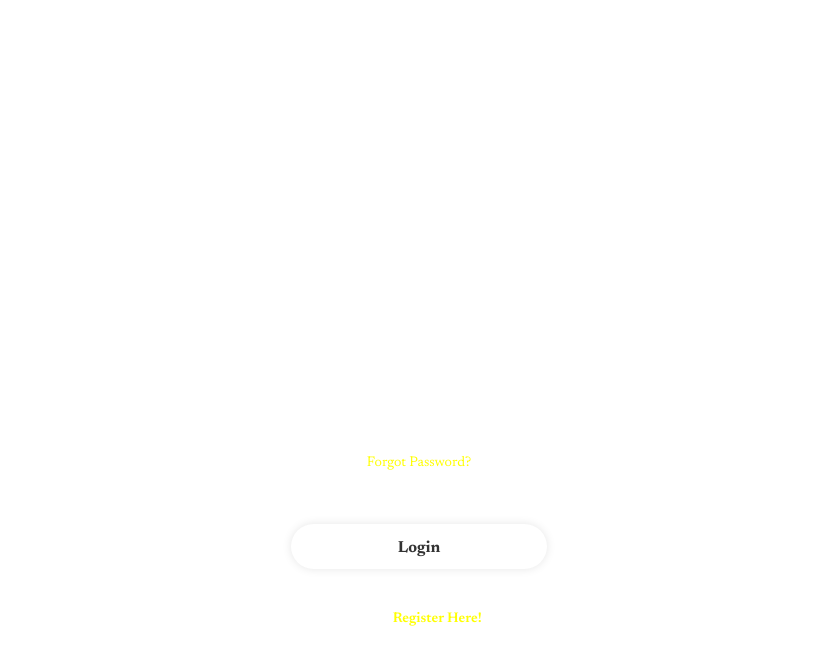
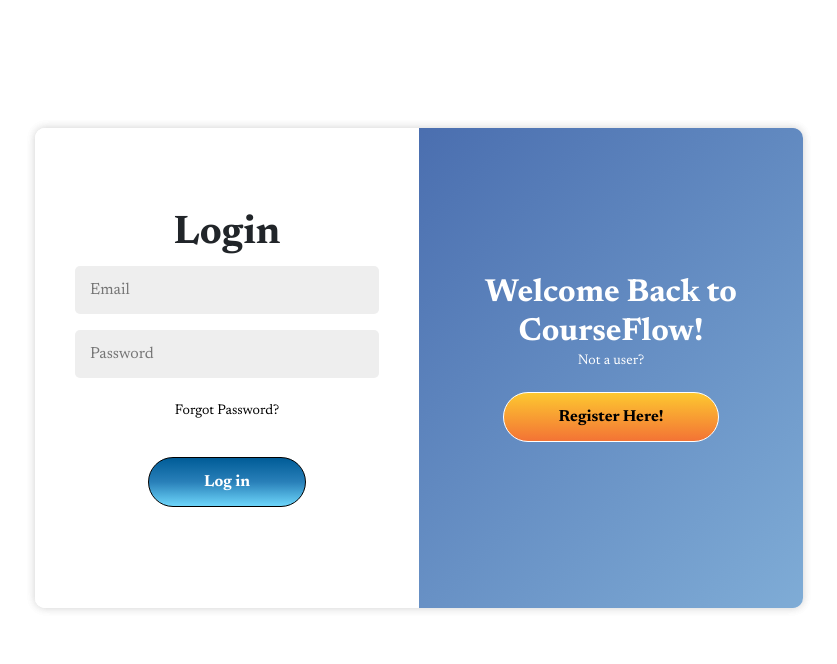
Before and after one commit to datasheng/csc336-teamproject-repo-biggerdata, a React (Create React App) app in the folder client/: page /login in a window 1280 px wide. Shown: the top 664 px of the page, without its empty margins (221-1058 px from the left). Built offline with nearby package versions, Linux system fonts and the light colour scheme.

Commit message:
Update Login.js

```diff
--- a/client/src/Components/Login/Login.js
+++ b/client/src/Components/Login/Login.js
@@ -1,36 +1,54 @@
-import React from 'react';
-import './Login.css';
-import { Link } from "react-router-dom";
-import { FaUser, FaLock } from "react-icons/fa";
+import React, { useState } from "react";
+import "./Login.css";
 
 const Login = () => {
+  const [isRightActive, setIsRightActive] = useState(false);
+
+  const handleToggle = () => {
+    setIsRightActive(!isRightActive);
+  };
+
   return (
-        <section className='background'>
-            <div className='wrapper'>
-                <form action=''>
+    <div className={`container ${isRightActive ? "right-active" : ""}`}>
+      <div className="main-container">
+        <div className="login">
+          <form>
             <h1>Login</h1>
-                    <div className='input-box'>
-                        <input type='text' placeholder='Username' required/>
-                        <FaUser className='icon'/>
+            <input type="email" placeholder="Email" required />
+            <input type="password" placeholder="Password" required />
+            <a href="/resetpassword">Forgot Password?</a>
+            <button type="submit">Log in</button>
+          </form>
         </div>
 
-                    <div className='input-box'>
-                        <input type='text' placeholder='Password' required/>
-                        <FaLock className='icon'/>
+        <div className="register">
+          <form>
+            <h1>Register</h1>
+            <input type="text" placeholder="First Name" required />
+            <input type="text" placeholder="Last Name" required />
+            <input type="email" placeholder="Email" required />
+            <input type="password" placeholder="Password" required />
+            <input type="password" placeholder="Confirm Password" required />
+            <button type="submit">Register</button>
+          </form>
         </div>
 
-                    <div className='forgot-pw'>
-                        <a href='/resetpassword'>Forgot Password?</a>
+      <div className="overlay-container">
+        <div className="overlay">
+          <div className="left">
+            <h2>Welcome to CourseFlow!</h2>
+            <p>Already registered?</p>
+            <button type="button" className="log-in-button" onClick={handleToggle}>Log In Here!</button>
           </div>
-
-                    <button type='submit'>Login</button>
-
-                    <div className='register-user'>
-                        <p>New? <Link to="/register">Register Here!</Link></p>
+          <div className="right">
+            <h2>Welcome Back to CourseFlow!</h2>
+            <p>Not a user?</p>
+            <button type="button" className="register-button" onClick={handleToggle}>Register Here!</button>
           </div>
-                </form>
         </div>
-        </section>
+      </div>
+      </div>
+    </div>
   );
 };
 
```
Lines whose indentation alone changed are shown as unchanged.
